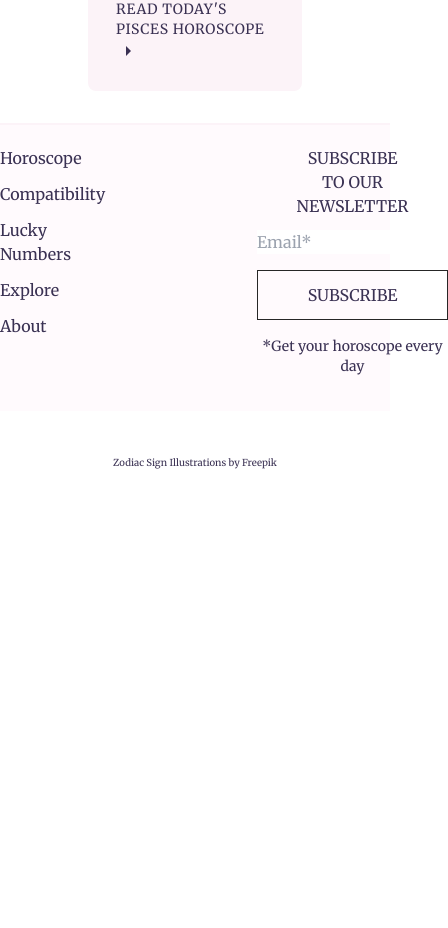
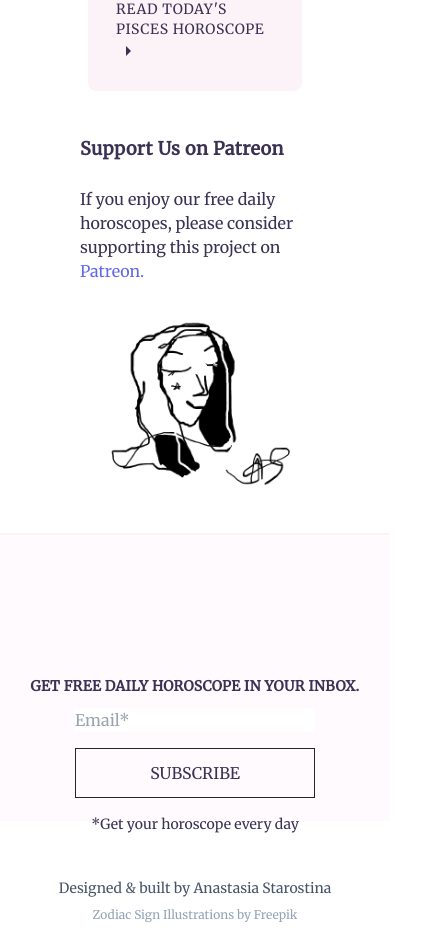
Before and after one commit to anastasia-starostina/the_rising_sign_app, a React (Vite) app: page / in a window 390 px wide. Shown: the part 6237-7165 px from the top of the page, 448 px wide, since content can reach past the window. Before the commit the page ends 6707 px from the top, so only its background shows below. Built offline with nearby package versions, Linux system fonts and the light colour scheme; no server answers.

Commit message:
add more info to the footer, change padding and margins of paragraphs and create a new section for Patreon page

```diff
--- a/src/App.tsx
+++ b/src/App.tsx
@@ -1,11 +1,10 @@
 import './index.css';
-import { useState, useEffect, ReactNode } from 'react';
-import SlArrowRight from 'react-icons/si/index';
+import Logo from './assets/backgrounds/logo.png';
+import { useState, useEffect} from 'react';
 import Header from './components/Header';
 import Footer from './components/Footer';
 import Signs from './components/Signs';
 import Horoscope from './components/Horoscope';
-import SubscribeForm from './components/SubscribeForm';
 
 function App() {
   const [horoscopes, setHoroscopes] = useState();
@@ -147,6 +146,19 @@ function App() {
         <Horoscope children={capricorn} name="Capricorn" />
         <Horoscope children={pisces} name="Pisces" />
       </div>
+      <section className="mx-20 md:mx-40 my-5">
+        <h1 className="text-lg py-3 mb-3 md:text-2xl font-bold tracking-wide">
+          Support Us on Patreon
+        </h1>
+        <h3>
+          If you enjoy our free daily horoscopes, please consider supporting
+          this project on{' '}
+          <a className="text-indigo-500" href="">
+            Patreon.
+          </a>
+        </h3>
+        <img src={Logo} alt="rising sign logo"/>
+      </section>
       <Footer />
     </>
   );
--- a/src/components/Footer.tsx
+++ b/src/components/Footer.tsx
@@ -3,9 +3,9 @@ import SubscribeForm from './SubscribeForm';
 function Footer() {
   return (
     <footer className=" mt-auto flex flex-col items-center h-72 justify-center bottom-0 w-[100%] bg-[#fffafd] text-center border-solid border-t-[2px] border-[#fcf3f8]">
-      <div className="mt-20 grid grid-cols-2 gap-x-60 ">
-        <div className="flex flex-col gap-y-3 text-left">
-          <h3>Horoscope</h3>
+      <div className="mt-20 grid grid-cols-1 gap-x-2 md:grid-cols-2 lg:gap-x-60 ">
+        <div className="flex flex-col invisible gap-y-3 text-left md:visible">
+          <h3>Horoscopes</h3>
           <h3>Compatibility</h3>
           <h3>Lucky Numbers</h3>
           <h3>Explore</h3>
@@ -13,9 +13,13 @@ function Footer() {
         </div>
         <SubscribeForm />
       </div>
-
-      <a href="https://www.flaticon.com/free-icons/gemini">
-        <p className="text-[0.6rem] mt-20">
+      <p className="text-sm py-1 mt-10 text-slate-600">
+        <a href="https://github.com/nsstarr">
+          Designed & built by Anastasia Starostina
+        </a>
+      </p>
+      <a href="https://www.flaticon.com/free-icons">
+        <p className="text-[0.75rem] p-1 text-slate-400">
           Zodiac Sign Illustrations by Freepik
         </p>
       </a>
--- a/src/components/SubscribeForm.tsx
+++ b/src/components/SubscribeForm.tsx
@@ -1,10 +1,10 @@
 function SubscribeForm() {
   return (
     <div className="flex flex-col gap-3 justify-center items-center">
-      <h3 className="text-base font-medium">
-        SUBSCRIBE TO OUR NEWSLETTER
+      <h3 className="text-sm font-semibold tracking-wide">
+        GET FREE DAILY HOROSCOPE IN YOUR INBOX.
       </h3>
-      <form className="flex flex-col gap-4">
+      <form className="flex flex-col gap-4 w-60 msx-w-3xl">
         <input type="text" placeholder="Email*" />
         <button className="border border-neutral-800 p-3">SUBSCRIBE</button>
         <p className="text-sm">*Get your horoscope every day</p>
```
Also changed, not shown: src/assets/backgrounds/logo.png (added).
